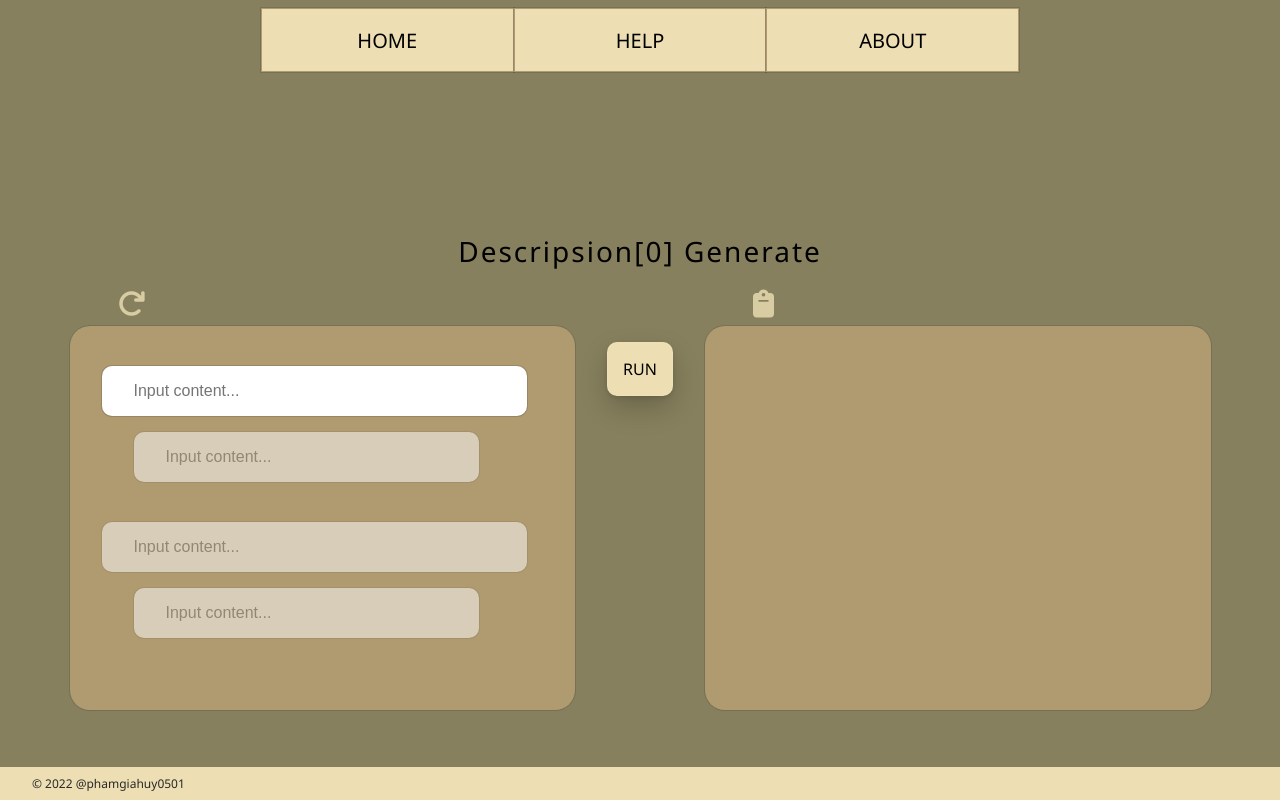
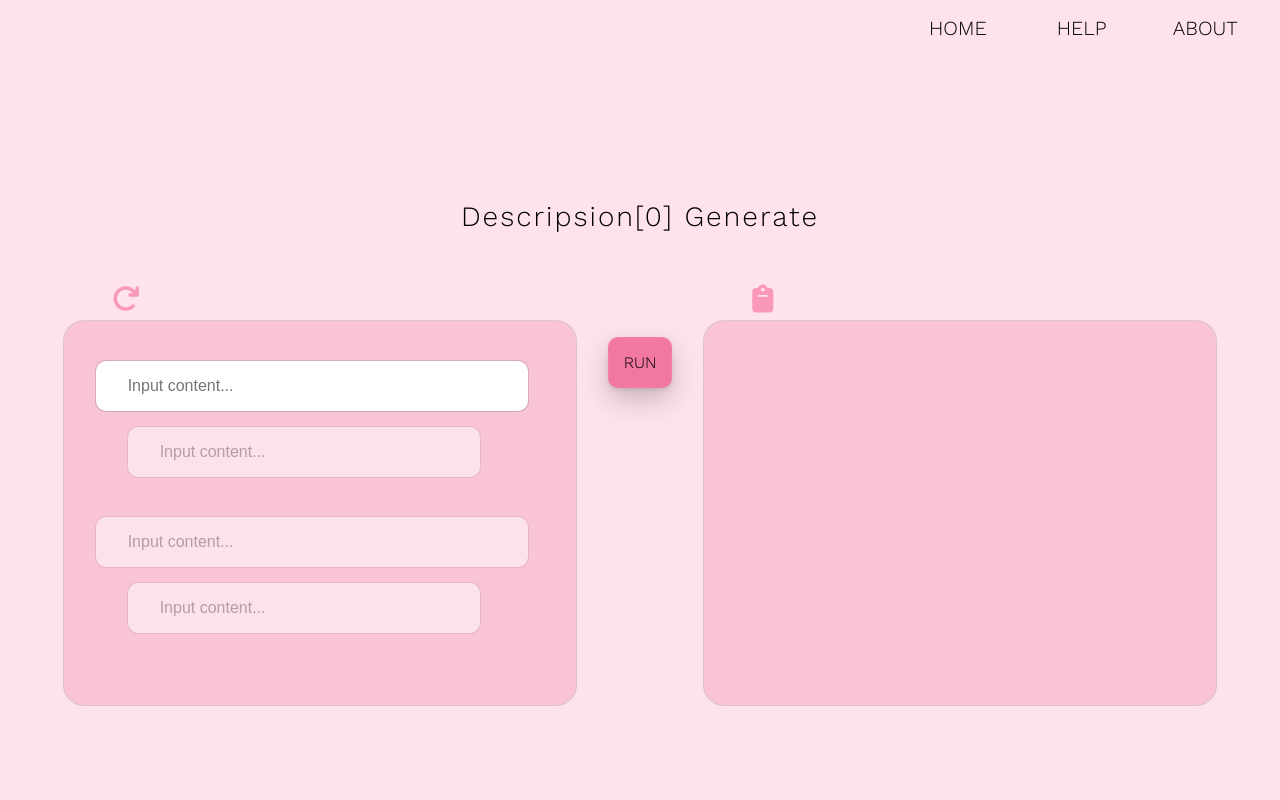
Before and after one commit to phamgiahuy0501/thefrecklestudios-content-generator, a website with bundled scripts: page views/pages/home.htm in a window 1280 px wide. Shown: the top 800 px of the page. Built offline with nearby package versions, Linux system fonts and the light colour scheme.

Commit message:
- Update help img - Change header style - New font

```diff
--- a/views/pages/home.htm
+++ b/views/pages/home.htm
@@ -9,9 +9,13 @@
     <script src="https://ajax.googleapis.com/ajax/libs/jquery/3.6.0/jquery.min.js"></script>
     <!-- FONTAWESOME IMPORT -->
     <script src="https://kit.fontawesome.com/4c21efa067.js" crossorigin="anonymous"></script>
+    <!-- GOOGLE FONT IMPORT -->
+    <link rel="preconnect" href="https://fonts.googleapis.com">
+    <link rel="preconnect" href="https://fonts.gstatic.com" crossorigin>
+    <link href="https://fonts.googleapis.com/css2?family=Work+Sans:wght@300&display=swap" rel="stylesheet">
     <!-- FAVICON IMPORT -->
     <link rel="stylesheet" href="../../style.css">
-    <title>HOME</title>
+    <title>Home</title>
     <link rel="icon" type="image/svg+xml" href="https://github.githubassets.com/favicons/favicon-dark.svg">
 </head>
 
--- a/views/style/_base.scss
+++ b/views/style/_base.scss
@@ -1,7 +1,7 @@
-$background-color: #87805E;
-$color-1: #B09B71;
-$color-2: #D8CCA3;
-$color-3: #EDDFB3;
+$background-color: #FEE3EC;
+$color-1: #F9C5D5;
+$color-2: #F999B7;
+$color-3: #F2789F;
 $header-color: #282828;
 
 // SHADOW STYLE
@@ -14,5 +14,6 @@ $shadow-2: rgba(0, 0, 0, 0.2) 0px 12px 28px 0px, rgba(0, 0, 0, 0.1) 0px 2px 4px
 
 body {
     background-color: $background-color;
-    font-family: 'Segoe UI', Tahoma, Geneva, Verdana, sans-serif;
+    font-family: 'Work Sans', sans-serif;
+    margin: 0;
 }
--- a/views/style/_footer.scss
+++ b/views/style/_footer.scss
@@ -1,13 +1,11 @@
 footer {
     background-color: $color-3;
-    bottom: 0;
-    left: 0;
     padding: 0.5rem 0;
-    position: fixed;
     width: 100%;
 
     .footer-container {
         color: $header-color;
+        color: white;
         font-size: 0.75rem;
         margin-left: 2rem;
     }
--- a/views/style/_header.scss
+++ b/views/style/_header.scss
@@ -11,30 +11,26 @@ header {
         // }
 
         .nav-container {
-            background-color: $color-3;
             display: flex;
             flex-flow: row;
-            height: 4rem;
-            margin: 0 20% 10rem 20%;
+            margin: 1rem 1% 10rem 70%;
 
             .tab {
                 align-items: center;
-                border: 1px solid $color-1;
-                box-shadow: $shadow-1;
                 cursor: pointer;
                 display: inherit;
                 font-size: 1.25rem;
                 justify-content: center;
                 width: 100%;
-
+                transition: 0.4s linear;
                 &:hover {
-                    background-color: $color-2;
+                    opacity: 0.5;
+                    text-shadow: $shadow-1;
                 }
             }
 
             .current {
-                box-shadow: unset;
-                font-weight: lighter;
+
             }
         }
     }
--- a/views/style/page/_home.scss
+++ b/views/style/page/_home.scss
@@ -1,13 +1,13 @@
 .container.home {
     display: flex;
     flex-flow: column;
+    height: 100vh;
 
     .title {
-        // background-color: #282828;
         font-size: 1.75rem;
+        font-weight: lighter;
         letter-spacing: 2px;
-        font-weight: lighter;
-        margin-bottom: 3.5rem;
+        margin-bottom: 5.5rem;
         text-align: center;
     }
 
@@ -42,7 +42,7 @@
                 }
 
                 .tooltip {
-                    background-color: wheat;
+                    background-color: $color-1;
                     border-radius: 20px;
                     bottom: 150%;
                     color: $header-color;
@@ -56,7 +56,7 @@
                     visibility: hidden;
 
                     &::after {
-                        border-color: wheat transparent transparent transparent;
+                        border-color: $color-1 transparent transparent transparent;
                         border-style: solid;
                         border-width: 5px;
                         content: "";
```
Also changed, not shown: views/pages/about.htm (+5 -1 lines), views/pages/help.htm (+7 -2 lines), src/public/guide/Content generated.jpg, src/public/guide/Copy content.jpg, src/public/guide/Input panel.jpg, src/public/guide/Run generate button.jpg, src/public/guide/v1/Content generated.jpg (added), src/public/guide/v1/Copy content.jpg (added), src/public/guide/v1/Input panel.jpg (added), src/public/guide/v1/Run generate button.jpg (added), style.css.
